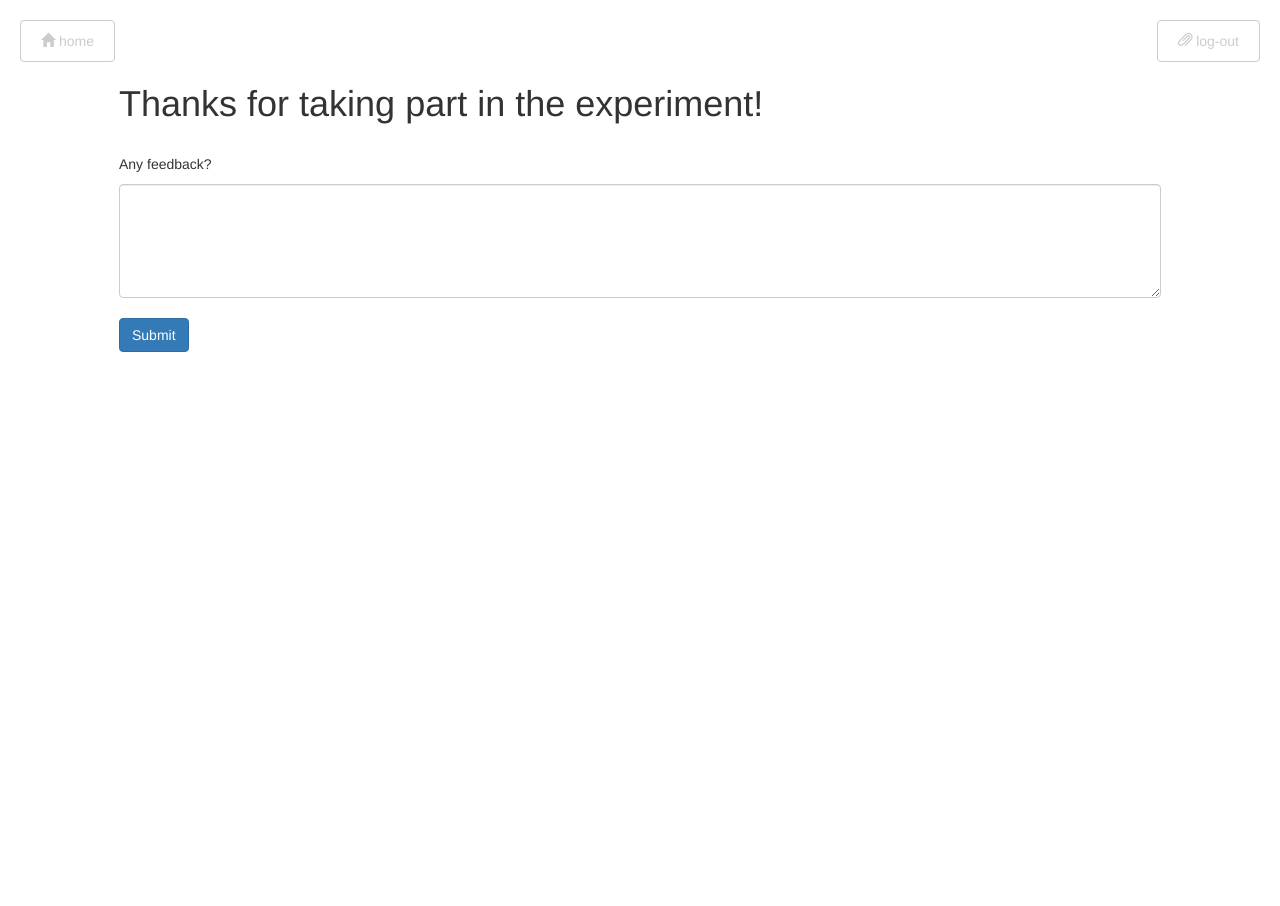
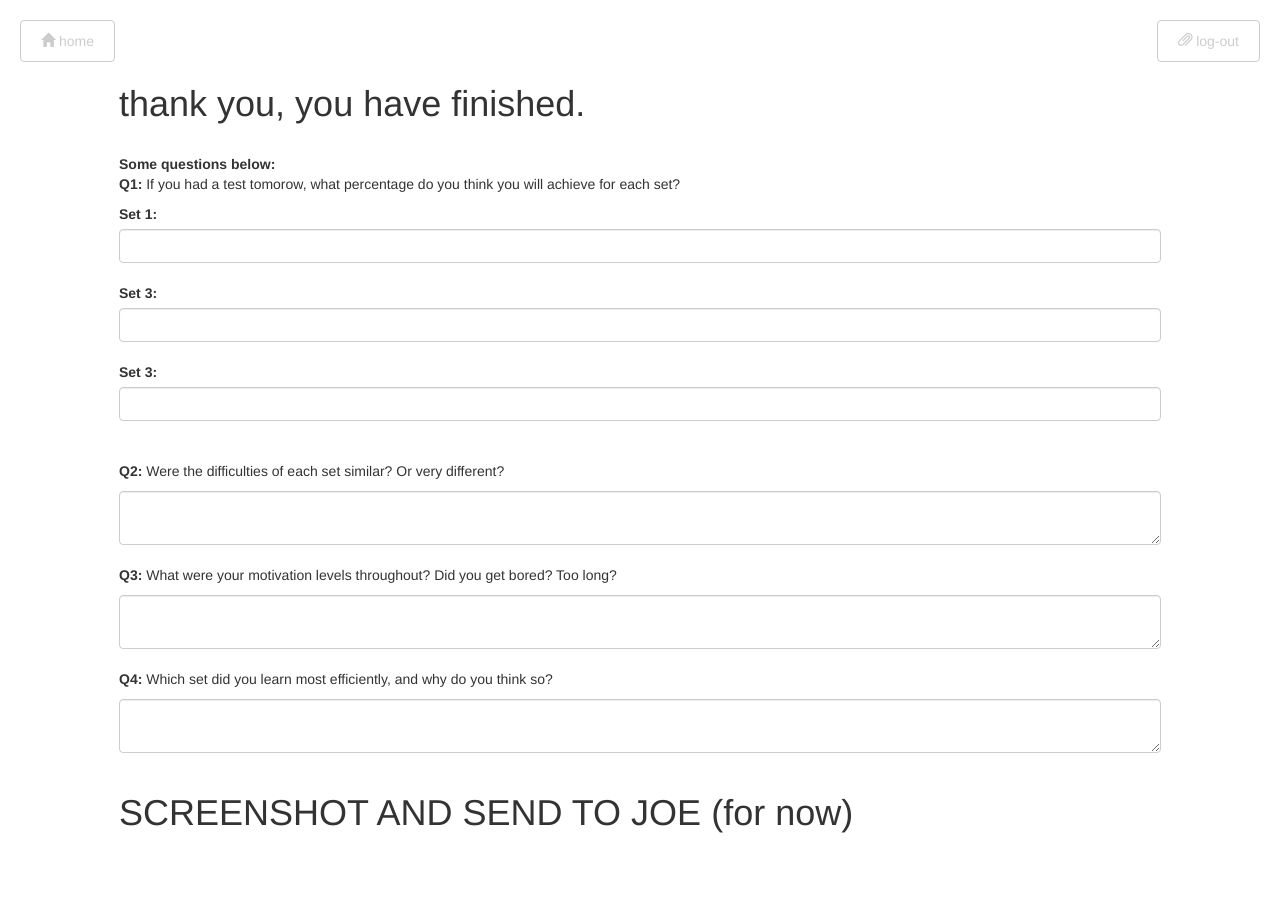
Before and after one commit to josephtey/Flask-MachineLearning-Flashcards, a Flask app: page /flashcardcollection/finished in a window 1280 px wide. Before the commit the page ends 352 px from the top, so only its background shows below. Run offline with Flask 2, Linux system fonts and the light colour scheme; the visitor is signed in with stand-in values (Sample User, id 1); data comes from the database, SQL or seed files in the repository; both versions use the stored data as it was after the commit; some libraries are stand-ins or nearby versions.

Commit message:
before victor pilot

```diff
--- a/app/main/views.py
+++ b/app/main/views.py
@@ -17,6 +17,7 @@ import copy
 import pickle
 import sqlite3
 import operator
+from random import randint
 
 #correct, wrong, exponential, intercept/bias
 WEIGHTS = [-1.31889574, -0.46632819,  3.63402041, 6.61932582385]
@@ -172,24 +173,33 @@ def learn(id, current):
 
     for row in c.execute("SELECT rowid, * FROM users ORDER BY id"):
         user_ids.append(row[3])
-        total_reps.append(row[-1])
+        total_reps.append(row[-4])
 
     pre_dict = dict(zip(user_ids, total_reps))
     leaderboards = dict(reversed(sorted(pre_dict.items(), key=operator.itemgetter(1))))
 
     #temp vars
-    total_repetitions = SESSION_LENGTH*8
+    total_repetitions = SESSION_LENGTH*6
     repetitions_per_scheduler = total_repetitions/3
     scheduler = 1
-
+    schedulers = [int(i) for i in current_user.scheduler_order.split(',')]
 
     #set scheduler
-    if current_user.total_reps <= repetitions_per_scheduler:
-        scheduler = 1
-    elif current_user.total_reps > repetitions_per_scheduler and current_user.total_reps <= (2*repetitions_per_scheduler):
-        scheduler = 2
-    elif current_user.total_reps > (2*repetitions_per_scheduler) and current_user.total_reps <= (3*repetitions_per_scheduler):
-        scheduler = 3
+    if current_user.total_reps < repetitions_per_scheduler:
+        if current_user.total_reps == 0 and current_user.set_num == 1:
+            return redirect(url_for('.pause', id=id, start=1, set_id = 1))
+        else:
+            scheduler = schedulers[0]
+    elif current_user.total_reps >= repetitions_per_scheduler and current_user.total_reps < (2*repetitions_per_scheduler):
+        if current_user.total_reps == repetitions_per_scheduler and current_user.set_num == 2:
+            return redirect(url_for('.pause', id=id, start=0, set_id = 2))
+        else:
+            scheduler = schedulers[1]
+    elif current_user.total_reps >= (2*repetitions_per_scheduler) and current_user.total_reps < (3*repetitions_per_scheduler):
+        if current_user.total_reps == (2*repetitions_per_scheduler) and current_user.set_num == 3:
+            return redirect(url_for('.pause', id=id, start=0, set_id = 3))
+        else:
+            scheduler = schedulers[2]
     else:
         return redirect(url_for('.finished'))
 
@@ -197,11 +207,11 @@ def learn(id, current):
     #get words for specific scheduler
     flashcards = []
     for i in range(len(all_flashcards)):
-        if scheduler == 1 and all_flashcards[i].scheduler == 1:
+        if scheduler == schedulers[0] and all_flashcards[i].scheduler == schedulers[0]:
             flashcards.append(all_flashcards[i])
-        elif scheduler == 2 and all_flashcards[i].scheduler == 2:
+        elif scheduler == schedulers[1] and all_flashcards[i].scheduler == schedulers[1]:
             flashcards.append(all_flashcards[i])
-        elif scheduler == 3 and all_flashcards[i].scheduler == 3:
+        elif scheduler == schedulers[2] and all_flashcards[i].scheduler == schedulers[2]:
             flashcards.append(all_flashcards[i])
 
     #debug
@@ -239,7 +249,7 @@ def learn(id, current):
 
             elif scheduler == 2:
                 last_answer = history[-1]
-                last_int = last_strength + 6
+                last_int = last_strength + 7
 
                 if last_answer == 1:
                     last_int += 1
@@ -253,7 +263,7 @@ def learn(id, current):
 
                 p = pclip(math.pow(2, (-time_elapsed)/h))
             else:
-                p = 0.5
+                p = randint(75,90)/100
 
             #assign probability to array
             flashcard_generated[i+1] = p
@@ -303,7 +313,7 @@ def learn(id, current):
         if flashcard_generated[i+1] > 0:
             seen += 1
 
-    time_left = round(SESSION_LENGTH - current_user.total_reps*(1/8),2)
+    time_left = round(SESSION_LENGTH - current_user.total_reps*(1/6),2)
 
     if flashcard.history == '' and flashcard.pre_answer != 1:
         return render_template('pretest.html', flashcard=flashcard, collection=flashcardcollection, overall_sum=overall_sum, overall_len=overall_len, seen=seen, time_left=time_left, leaderboards=leaderboards)
@@ -352,10 +362,17 @@ def pretest(id):
 
     return render_template('pretest.html', flashcard=flashcard, collection=flashcardcollection)
 
+
 @main.route('/flashcardcollection/finished')
 @login_required
 def finished():
     return render_template('finished.html')
+
+@main.route('/flashcardcollection/<int:id>/<int:start>/<int:set_id>/pause')
+@login_required
+def pause(id, start, set_id):
+    current_user.set_num += 1
+    return render_template('pause.html', id=id, start=start, set_id=set_id)
 
 @main.route('/flashcardcollection/<int:id>/consent')
 @login_required
@@ -369,6 +386,7 @@ def reset_cards(id):
     current_user.total_reps = 0
     current_user.last_index = 0
     current_user.score = 0
+    current_user.set_num = 1
 
     for card in coll.flashcards.all():
         card.history = ''
--- a/app/models/flashcard.py
+++ b/app/models/flashcard.py
@@ -20,6 +20,7 @@ class Flashcard(db.Model):
     pre_answer = db.Column(db.Integer, default = -1)
     last_strength = db.Column(db.Integer, default = 0)
     introduced_history = db.Column(db.Text, default = '')
+    actual_response = db.Column(db.Text, default = '')
     collection_id = db.Column(db.Integer, db.ForeignKey('flashcardcollection.id'))
 
     @staticmethod
--- a/app/models/users.py
+++ b/app/models/users.py
@@ -5,6 +5,7 @@ from flask import current_app, request
 from flask_login import UserMixin
 from itsdangerous import TimedJSONWebSignatureSerializer as Serializer
 from .. import db, login_manager
+from random import shuffle
 
 
 class User(UserMixin, db.Model):
@@ -19,6 +20,11 @@ class User(UserMixin, db.Model):
     total_reps = db.Column(db.Integer, default=0)
     last_index = db.Column(db.Integer, default=0)
     score = db.Column(db.Integer, default=0)
+    x = [str(i) for i in list(range(1,4))]
+    shuffle(x)
+    x = ','.join(x)
+    scheduler_order = db.Column(db.String, default=x)
+    set_num = db.Column(db.Integer, default=1)
     collections = db.relationship('FlashcardCollection', backref='user', lazy='dynamic')
 
     @property
--- a/app/static/css/style.css
+++ b/app/static/css/style.css
@@ -150,7 +150,7 @@ div.flask-pagedown-preview h3 {
 .learn_word_outer {
   display: table-cell;
   width: 1170px;
-  height: 500px;
+  height: 70vh;
   vertical-align: middle;
   text-align: center;
 }
--- a/app/templates/finished.html
+++ b/app/templates/finished.html
@@ -4,9 +4,28 @@
 
 {% block page_content %}
 
-    <h1>Thanks for taking part in the experiment!</h1> <br/>
-    <p>Any feedback? </p>
-    <textarea class="form-control" rows="5" id="comment"></textarea> <br/>
-    <div class="btn btn-primary">Submit</div>
+    <h1>thank you, you have finished.</h1> <br/>
+    <b>Some questions below:</b>
+
+    <p><b>Q1: </b>If you had a test tomorow, what percentage do you think you will achieve for each set?</p>
+    <label>Set 1:</label>
+    <input class="form-control" type="text"> <br/>
+
+    <label>Set 3:</label>
+    <input class="form-control" type="text"></input> <br/>
+
+    <label>Set 3:</label>
+    <input class="form-control" type="text"></input> <br/><br/>
+
+    <p><b>Q2: </b>Were the difficulties of each set similar? Or very different?</p>
+    <textarea class="form-control" rows=2></textarea> <br/>
+
+    <p><b>Q3: </b>What were your motivation levels throughout? Did you get bored? Too long?</p>
+    <textarea class="form-control" rows=2></textarea> <br/>
+
+    <p><b>Q4: </b>Which set did you learn most efficiently, and why do you think so?</p>
+    <textarea class="form-control" rows=2></textarea> <br/>
+
+    <h1>SCREENSHOT AND SEND TO JOE (for now)</h1>
 
 {% endblock %}
--- a/app/templates/learn.html
+++ b/app/templates/learn.html
@@ -23,7 +23,7 @@
                   </div>
                   <span style="font-size:20px; font-weight:lighter; color:grey">
                       {% if flashcard.history == '' %}
-                          <p>This is a new word.</p>
+                          <p>Did you remember it? Type it below.</p>
                       {% else %}
                           <p>There is a {{chance}}% chance you will remember this</p>
                       {% endif %}
@@ -42,6 +42,7 @@
                   </div>
               </div>
               <div id="buttons">
+                      <a onclick="showAnswer();"> <span class="btn btn-primary">Don't know</span></a>
                       <a onclick="showAnswer();"> <span class="btn btn-primary">Submit</span></a>
               </div>
               <div class="learn" id="answer">
--- a/import.py
+++ b/import.py
@@ -31,7 +31,6 @@ indexes = range(len(items))
 
 num_per_scheduler = int(round(len(items)/3))
 schedulers = ([1]*num_per_scheduler) + ([2]*num_per_scheduler) + ([3]*(len(items)-(2*num_per_scheduler)))
-shuffle(schedulers)
 
 randomised = {}
 for i in range(len(indexes)):
@@ -40,7 +39,7 @@ print randomised
 
 for i in range(len(items)):
 	index = i+last_id
-	row = "'" + str(index+1) + "','" + str(items[i][1]) + "','<p>" + str(items[i][1]) + "</p>','" + str(items[i][0]) + "','<p>" + str(items[i][0]) + "</p>','" + str(int(last_collection)+1) + "', '', '', '', '', '','" + str(randomised[i]) + "',-1,-1,0,''"
+	row = "'" + str(index+1) + "','" + str(items[i][1]) + "','<p>" + str(items[i][1]) + "</p>','" + str(items[i][0]) + "','<p>" + str(items[i][0]) + "</p>','" + str(int(last_collection)+1) + "', '', '', '', '', '','" + str(randomised[i]) + "',-1,-1,0,'',''"
 	print row
 	c.execute("INSERT INTO flashcard VALUES(" + row + ")")
 
```
Also changed, not shown: app/templates/pause.html (added, +18 -0 lines), japanese.csv (+27 -42 lines), data-dev.sqlite.
